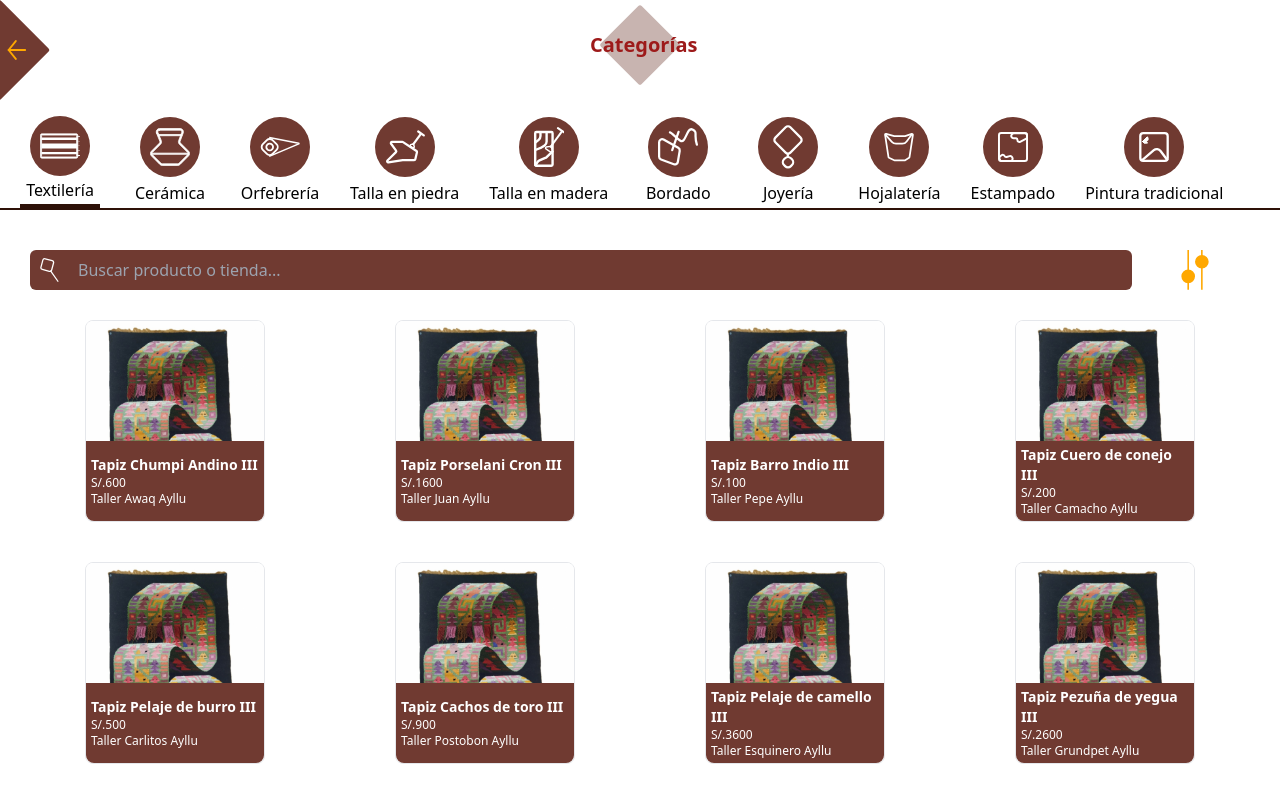
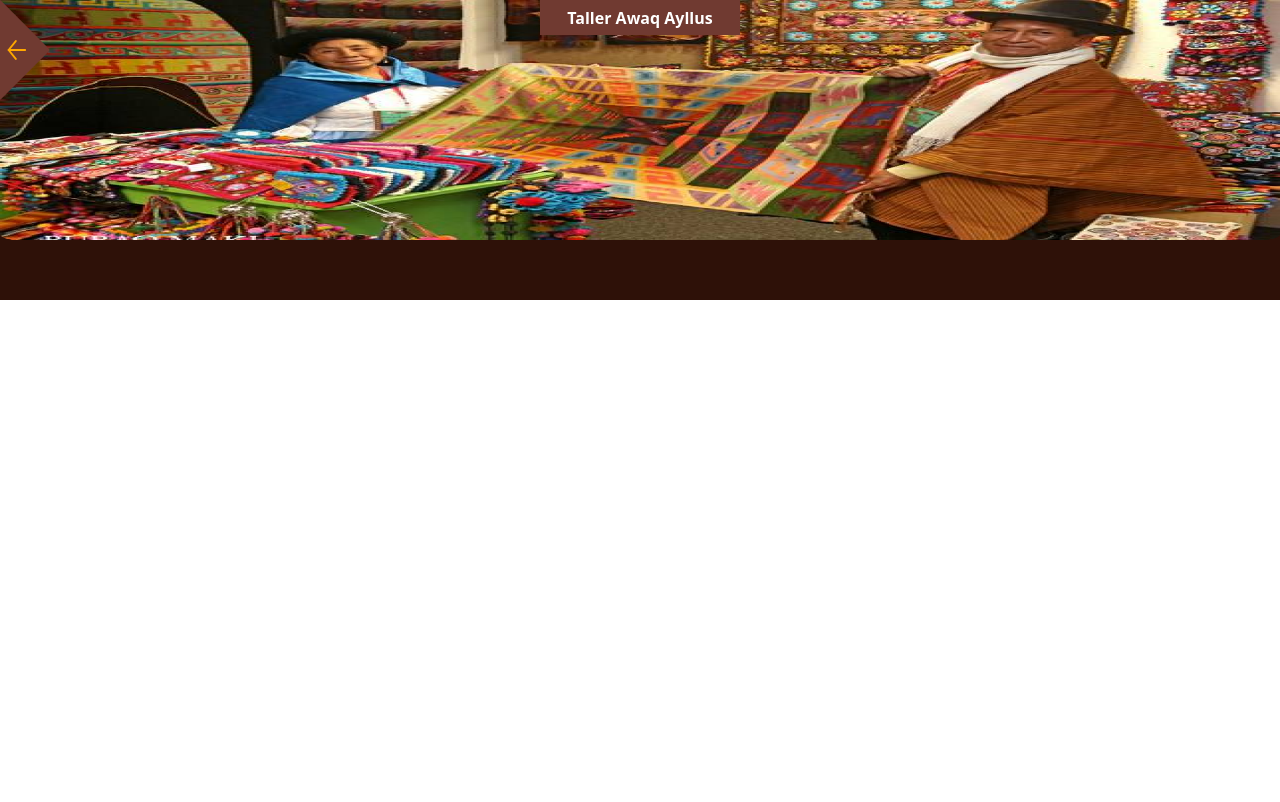
Before and after one commit to JuanDr08/ProyectoExpress, a React (Vite) app: page / in a window 1280 px wide. Shown: the top 802 px of the page. Built offline with nearby package versions, Linux system fonts and the light colour scheme; a web font is replaced by a local one.

Commit message:
feat: :construction: In progress Workshop preview

```diff
--- a/src/modules/App.jsx
+++ b/src/modules/App.jsx
@@ -2,11 +2,11 @@ import {
     createBrowserRouter,
     RouterProvider,
 } from "react-router-dom";
-import { Categories } from "./pages/Categories";
+import { WorkshopPreview } from "./pages/WorkshopPreview";
 const router = createBrowserRouter([
     {
         path: "/",
-        element: <Categories/>,
+        element: <WorkshopPreview/>,
     }
 ]);
 
--- a/src/modules/pages/Categories.jsx
+++ b/src/modules/pages/Categories.jsx
@@ -42,7 +42,6 @@ export const Categories = () => {
     useEffect(()=> {
         categoriesNav.current.firstChild.classList.add('border-b-4', 'border-b-2E1108')
         setCategory(categoriesNav.current.firstChild)
-        console.log();
     }, [])
 
     return (
--- /dev/null
+++ b/src/modules/pages/WorkshopPreview.jsx
@@ -0,0 +1,46 @@
+import { Muesca } from "../components/Muesca"
+
+
+const tallerInfo = {
+    img: '/img/oepe.png',
+    name: 'Taller Awaq Ayllus',
+    prdts: [
+        {name: 'Tapiz Chumpi Andino III', price: 600, owner: 'Taller Awaq Ayllu', img: '/img/Rectangle41.png'},
+        {name: 'Tapiz Porselani Cron III', price: 1600, owner: 'Taller Juan Ayllu', img: '/img/Rectangle41.png'},
+        {name: 'Tapiz Barro Indio III', price: 100, owner: 'Taller Pepe Ayllu', img: '/img/Rectangle41.png'},
+        {name: 'Tapiz Cuero de conejo III', price: 200, owner: 'Taller Camacho Ayllu', img: '/img/Rectangle41.png'},
+        {name: 'Tapiz Pelaje de burro III', price: 500, owner: 'Taller Carlitos Ayllu', img: '/img/Rectangle41.png'},
+        {name: 'Tapiz Cachos de toro III', price: 900, owner: 'Taller Postobon Ayllu', img: '/img/Rectangle41.png'},
+        {name: 'Tapiz Pelaje de camello III', price: 3600, owner: 'Taller Esquinero Ayllu', img: '/img/Rectangle41.png'},
+        {name: 'Tapiz Pezuña de yegua III', price: 2600, owner: 'Taller Grundpet Ayllu', img: '/img/Rectangle41.png'}
+    ]
+}
+
+export const WorkshopPreview = () => {
+
+    return (
+
+        <>
+
+            <Muesca/>
+            <div className="flex items-center justify-center absolute top-0 left-0 right-0 m-auto w-[200px] h-[35px] bg-703A31 text-center text-blanco font-semibold">
+
+                {tallerInfo.name}
+
+            </div>
+            <section className="w-full h-[300px] bg-2E1108">
+
+                <div className="h-[80%] object-cover">
+                    <img className="w-full h-full" src={tallerInfo.img} alt={tallerInfo.name} />
+                </div>
+
+                <div></div>
+
+            </section>
+
+
+        </>
+
+    )
+
+}
```
Also changed, not shown: public/img/oepe.png (added).
